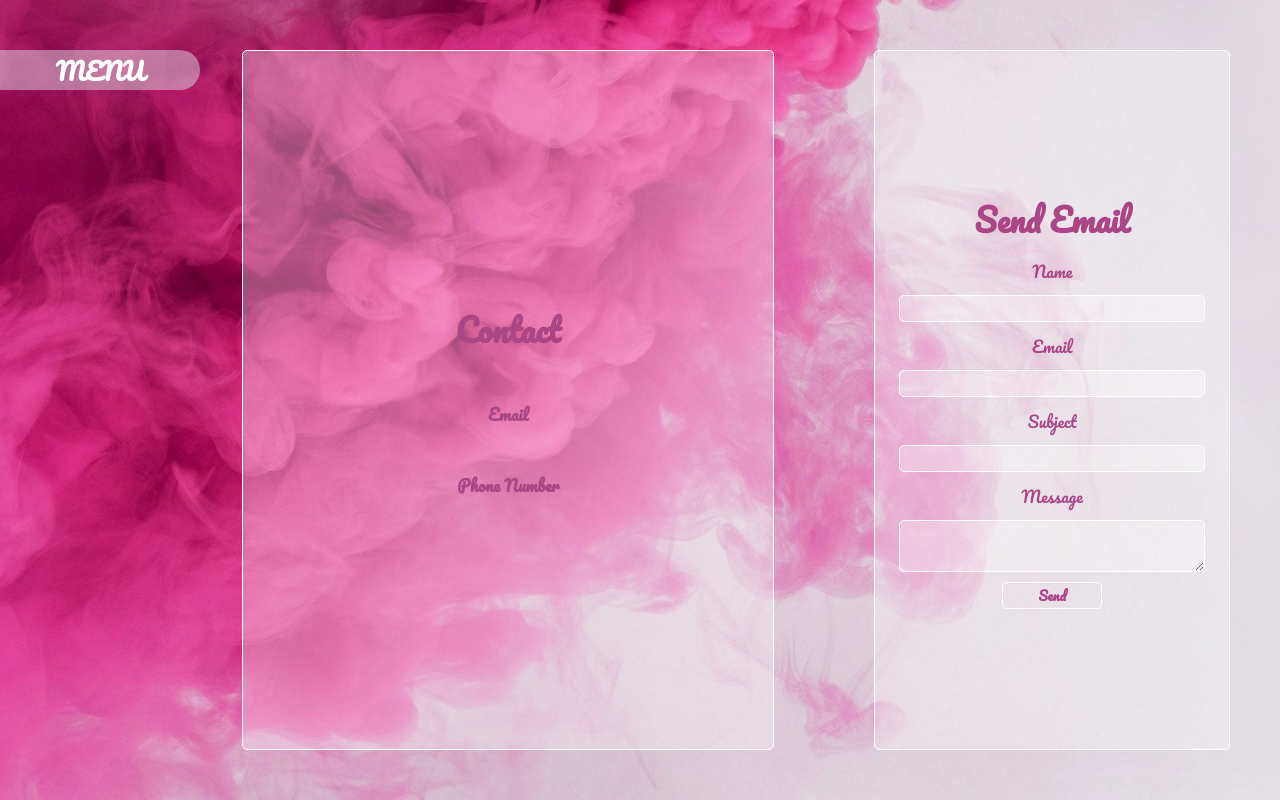
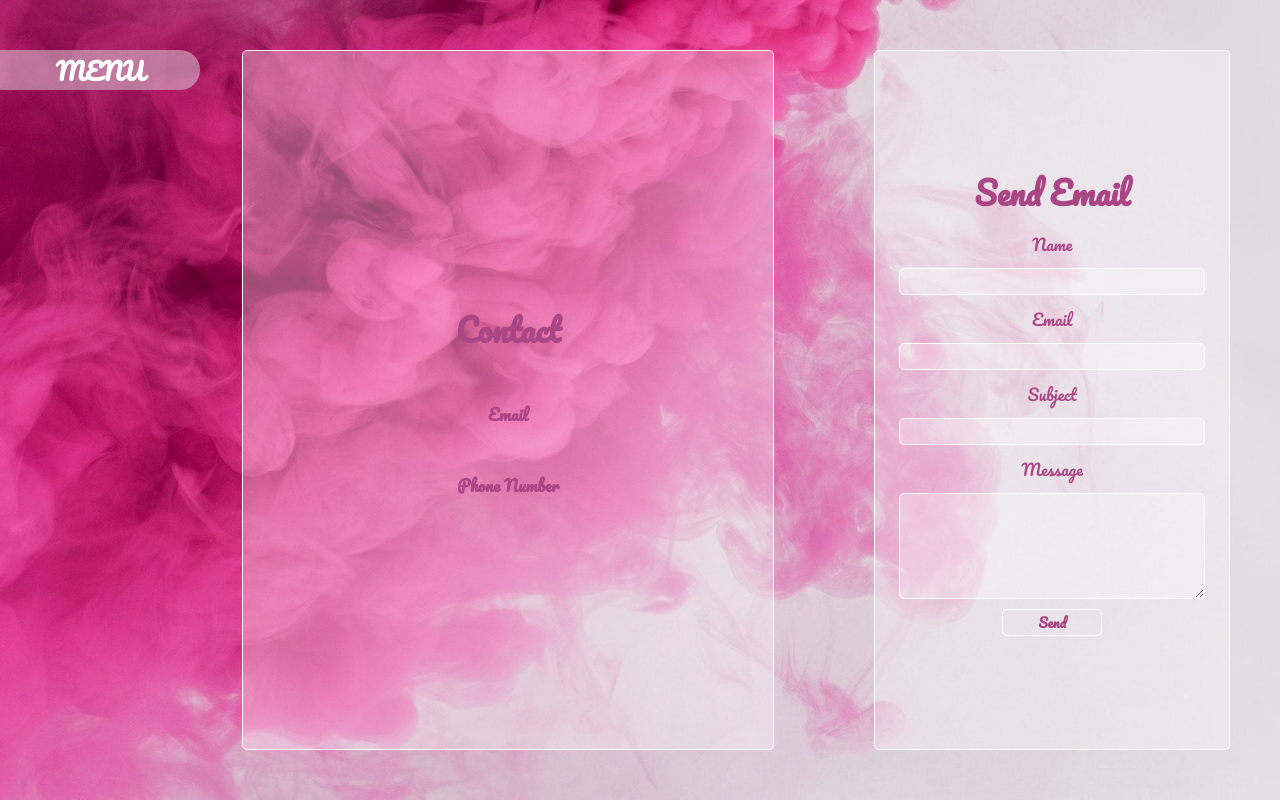
Before and after one commit to isfelaco/SaharPortfolio, a React (Create React App) app: page /contact in a window 1280 px wide. Built offline with nearby package versions, Linux system fonts and the light colour scheme.

Commit message:
Textarea styling

```diff
--- a/src/Pages/Contact.tsx
+++ b/src/Pages/Contact.tsx
@@ -27,6 +27,11 @@ const EmailForm = styled.form`
 		width: 100px;
 		border: 1px solid white;
 		border-radius: 5px;
+	}
+	textarea {
+		height: 100px;
+		max-height: 200px;
+		resize: vertical;
 	}
 `;
 
```
